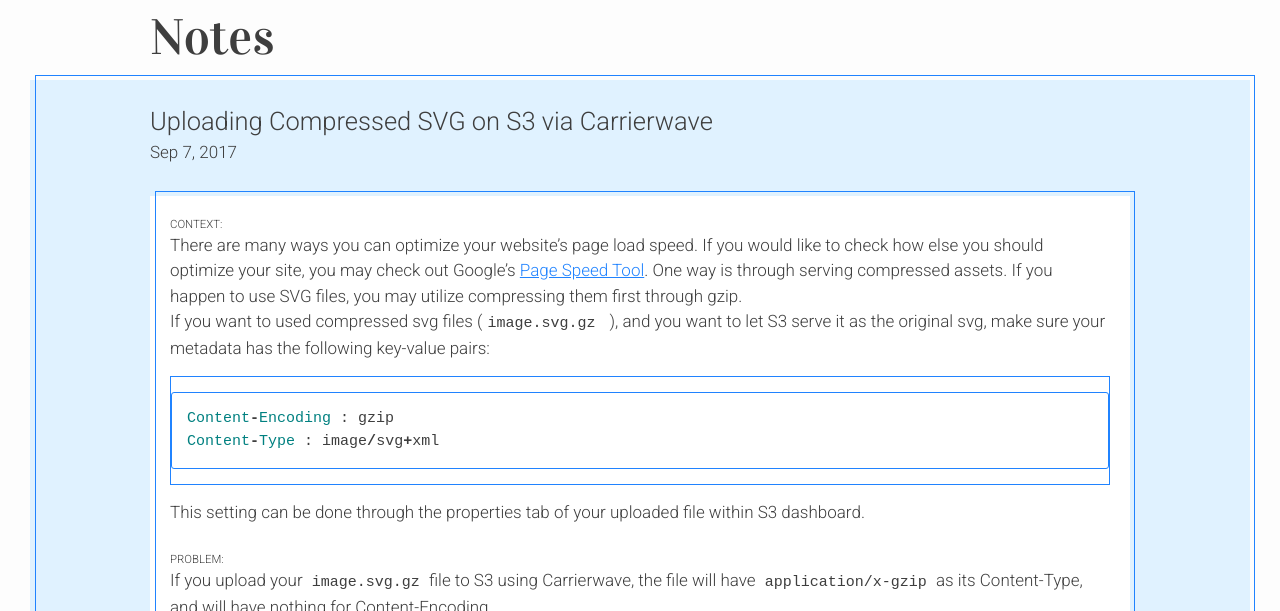
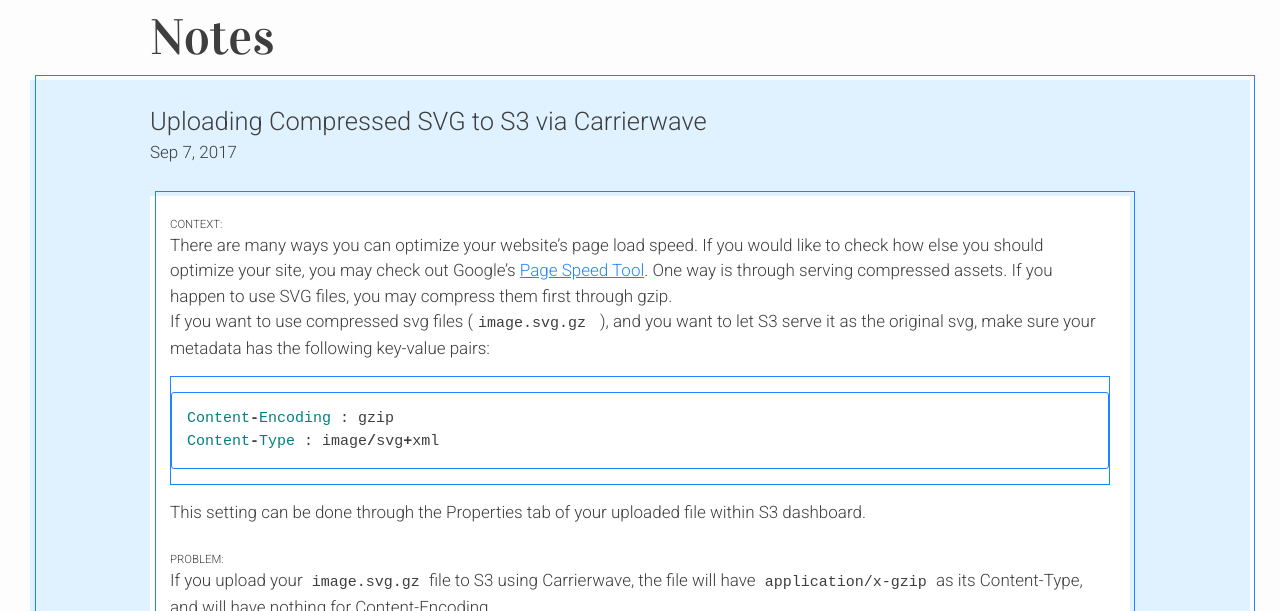
Before and after one commit to carlflor/carlflor-jekyll, a Jekyll site: the page built from _posts/2017-09-07-gzip-on-s3.md, in a window 1280 px wide. Shown: the top 611 px of the page. Built offline with Jekyll 4.4.1, drawn with Linux system fonts in a browser that asks for light colours.

Commit message:
copy check

````diff
--- a/_posts/2017-09-07-gzip-on-s3.md
+++ b/_posts/2017-09-07-gzip-on-s3.md
@@ -1,6 +1,6 @@
 ---
 layout: post
-title: Uploading Compressed SVG on S3 via Carrierwave
+title: Uploading Compressed SVG to S3 via Carrierwave
 slug: gzip-on-s3
 permalink: notes/:slug
 ---
@@ -10,16 +10,16 @@ If you would like to check how else you should optimize your site, you
 may check out Google's
 [Page Speed Tool](https://developers.google.com/speed/pagespeed/).
 One way is through serving compressed assets. If you happen to use SVG files,
-you may utilize compressing them first through gzip.
+you may compress them first through gzip.
 
-If you want to used compressed svg files (`image.svg.gz `), and you want to let
+If you want to use compressed svg files (`image.svg.gz `), and you want to let
 S3 serve it as the original svg, make sure your metadata has the following key-value pairs:
 
 ``` ruby
 Content-Encoding : gzip
 Content-Type : image/svg+xml
 ```
-This setting can be done through the properties tab of your uploaded file within S3 dashboard.
+This setting can be done through the Properties tab of your uploaded file within S3 dashboard.
 
 <br>
 
````
